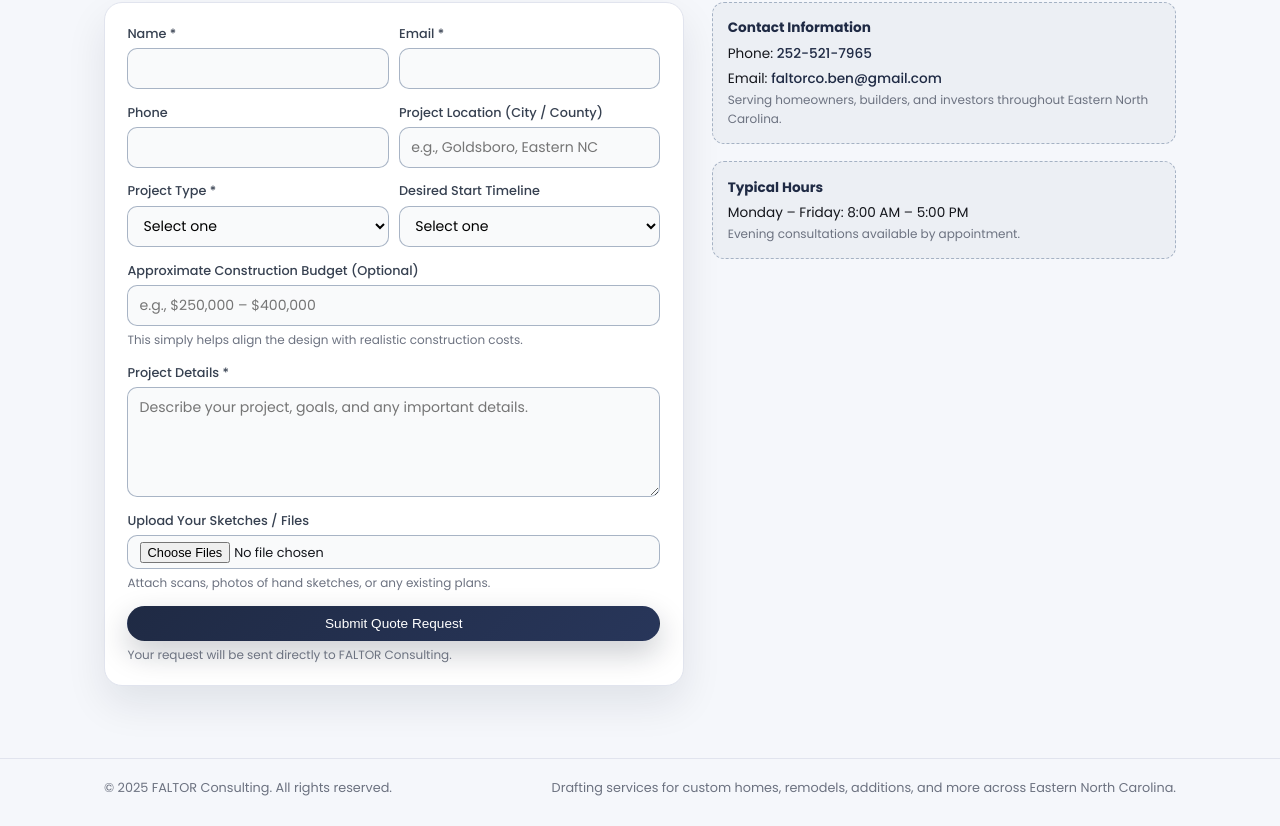
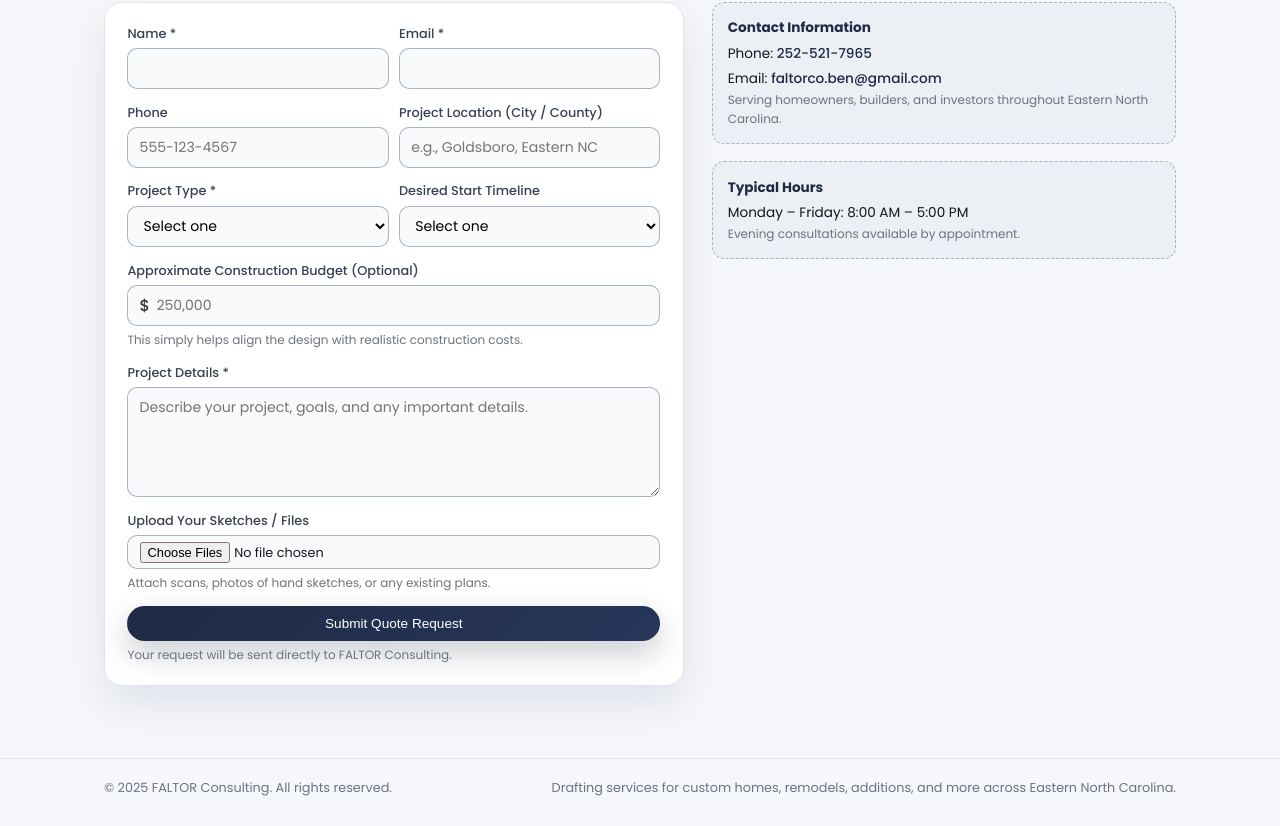
Before and after one commit to jacobmjones17/faltordrafting, a Vue app in the folder vue-frontend/: page / in a window 1280 px wide. Shown: the part 3376-4202 px from the top of the page. Built offline with nearby package versions, Linux system fonts and the light colour scheme.

Commit message:
made the form better and hopefully it will send the email now

```diff
--- a/vue-frontend/src/components/ContactSection.vue
+++ b/vue-frontend/src/components/ContactSection.vue
@@ -12,10 +12,10 @@
 
       <div id="quote" class="contact-grid">
         <div class="card">
-          <form class="contact-form" @submit.prevent="submitForm" name="contact" method="POST" netlify netlify-honeypot="bot-field">
+          <form class="contact-form" @submit.prevent="submitForm" name="contact">
             <!-- Hidden fields for Netlify -->
             <input type="hidden" name="form-name" value="contact" />
-            <input type="hidden" name="bot-field" />
+            <input type="hidden" name="bot-field" v-model="form.botField" />
 
             <div v-if="formStatus.message"
                  :class="['form-message', formStatus.type]">
@@ -53,7 +53,11 @@
                 <input
                   id="phone"
                   v-model="form.phone"
+                  name="phone"
                   type="tel"
+                  placeholder="555-123-4567"
+                  @input="formatPhoneInput"
+                  maxlength="12"
                   :disabled="isSubmitting"
                 />
               </div>
@@ -62,6 +66,7 @@
                 <input
                   id="location"
                   v-model="form.location"
+                  name="location"
                   type="text"
                   placeholder="e.g., Goldsboro, Eastern NC"
                   :disabled="isSubmitting"
@@ -95,6 +100,7 @@
                 <select
                   id="timeline"
                   v-model="form.timeline"
+                  name="timeline"
                   :disabled="isSubmitting"
                 >
                   <option value="">Select one</option>
@@ -108,13 +114,18 @@
 
             <div class="field-group">
               <label for="budget">Approximate Construction Budget (Optional)</label>
+              <div class="budget-input-wrapper">
+                <span class="budget-prefix">$</span>
                 <input
                   id="budget"
                   v-model="form.budget"
+                  name="budget"
                   type="text"
-                placeholder="e.g., $250,000 – $400,000"
+                  placeholder="250,000"
+                  @input="formatBudgetInput"
                   :disabled="isSubmitting"
                 />
+              </div>
               <p class="hint">This simply helps align the design with realistic construction costs.</p>
             </div>
 
@@ -134,6 +145,7 @@
               <label for="sketches">Upload Your Sketches / Files</label>
               <input
                 id="sketches"
+                name="files"
                 type="file"
                 multiple
                 @change="handleFileUpload"
@@ -195,6 +207,7 @@ export default {
         type: ''
       },
       form: {
+        botField: '', // honeypot field
         name: '',
         email: '',
         phone: '',
@@ -212,25 +225,66 @@ export default {
       this.files = Array.from(event.target.files)
     },
 
+    formatPhoneInput(event) {
+      // Remove all non-numeric characters
+      let value = event.target.value.replace(/\D/g, '')
+
+      // Limit to 10 digits
+      value = value.substring(0, 10)
+
+      // Format as XXX-XXX-XXXX
+      if (value.length >= 6) {
+        value = `${value.slice(0, 3)}-${value.slice(3, 6)}-${value.slice(6)}`
+      } else if (value.length >= 3) {
+        value = `${value.slice(0, 3)}-${value.slice(3)}`
+      }
+
+      this.form.phone = value
+    },
+
+    formatBudgetInput(event) {
+      // Remove all non-numeric characters except commas
+      let value = event.target.value.replace(/[^\d,]/g, '')
+
+      // Remove existing commas
+      value = value.replace(/,/g, '')
+
+      // Add commas for thousands
+      if (value) {
+        value = parseInt(value, 10).toLocaleString('en-US')
+      }
+
+      this.form.budget = value
+    },
+
     async submitForm() {
       this.isSubmitting = true
       this.formStatus = { message: '', type: '' }
 
       try {
+        // Create FormData object
         const formData = new FormData()
 
-        // Add form fields
-        Object.keys(this.form).forEach(key => {
-          formData.append(key, this.form[key])
-        })
+        // Add form name first (required by Netlify)
+        formData.append('form-name', 'contact')
 
-        // Add files
+        // Add honeypot field (should remain empty)
+        formData.append('bot-field', this.form.botField)
+
+        // Add all form fields
+        formData.append('name', this.form.name)
+        formData.append('email', this.form.email)
+        formData.append('phone', this.form.phone)
+        formData.append('location', this.form.location)
+        formData.append('projectType', this.form.projectType)
+        formData.append('timeline', this.form.timeline)
+        formData.append('budget', this.form.budget)
+        formData.append('message', this.form.message)
+
+        // Add files if any
         this.files.forEach(file => {
           formData.append('files', file)
         })
-
-        // Add form name for Netlify
-        formData.append('form-name', 'contact')
 
         // Submit to Netlify Forms
         const response = await fetch('/', {
@@ -260,6 +314,7 @@ export default {
 
     resetForm() {
       this.form = {
+        botField: '',
         name: '',
         email: '',
         phone: '',
@@ -301,4 +356,24 @@ export default {
   opacity: 0.6;
   cursor: not-allowed;
 }
+
+.budget-input-wrapper {
+  position: relative;
+  display: flex;
+  align-items: center;
+}
+
+.budget-prefix {
+  position: absolute;
+  left: 12px;
+  color: #333;
+  font-weight: 500;
+  pointer-events: none;
+  z-index: 1;
+}
+
+.budget-input-wrapper input {
+  padding-left: 28px;
+  width: 100%;
+}
 </style>
```
Lines whose indentation alone changed are shown as unchanged.
